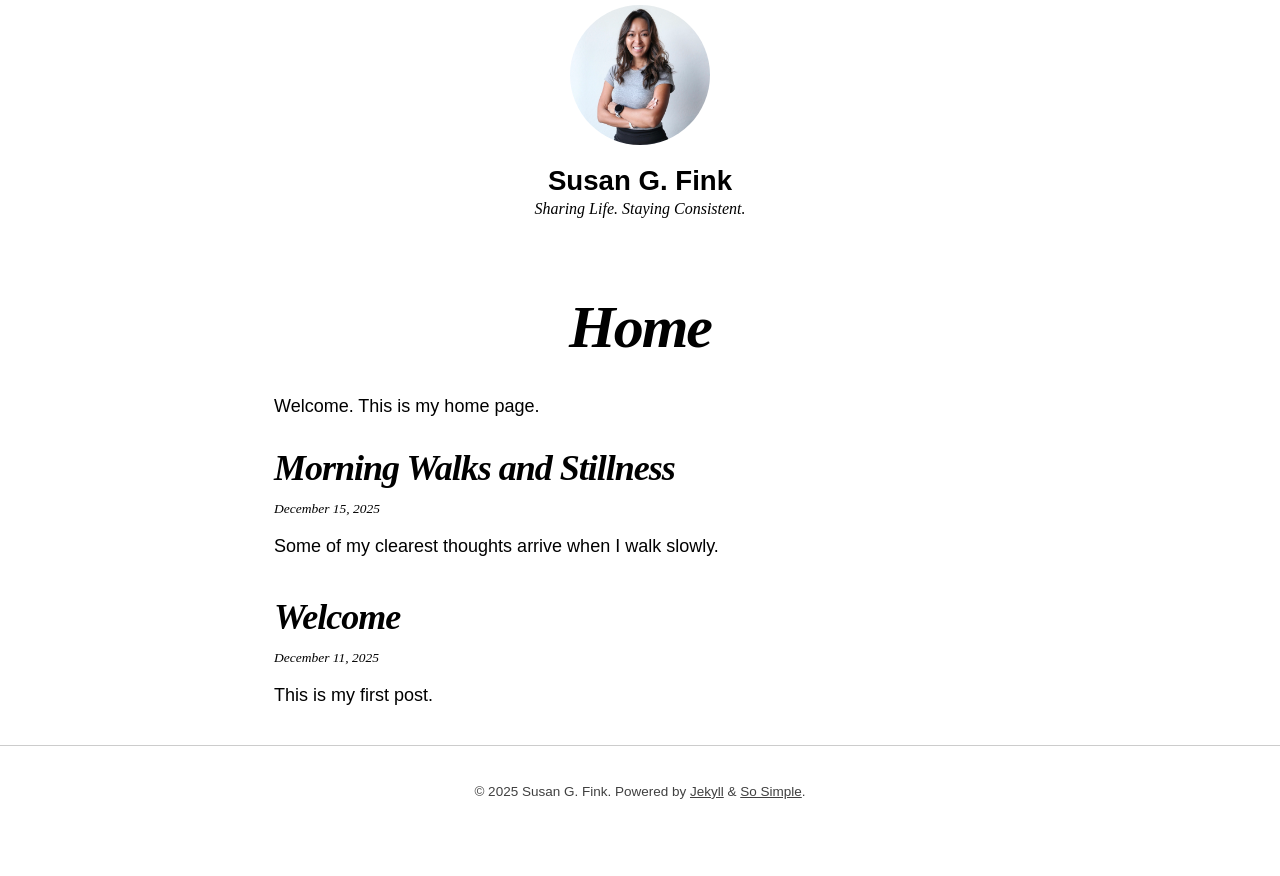
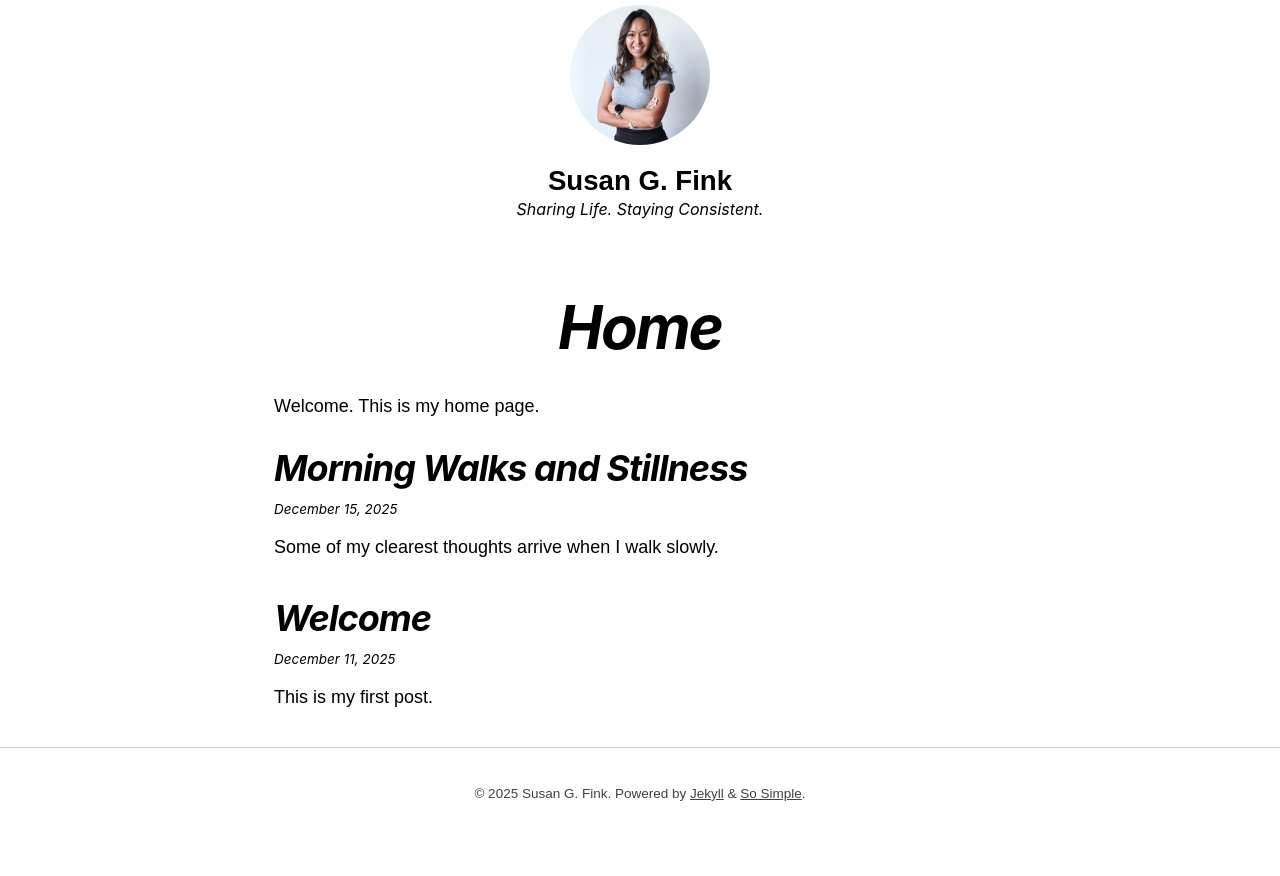
Before and after one commit to susangfink/site, a Jekyll site: the page built from index.md, in a window 1280 px wide. Shown: the part 104-980 px from the top of the page. Built offline with Jekyll 4.4.1, drawn with Linux system fonts in a browser that asks for light colours; nearby versions of some CDN libraries.

Commit message:
Update _variables.scss

```diff
--- a/_sass/so-simple/_variables.scss
+++ b/_sass/so-simple/_variables.scss
@@ -38,7 +38,7 @@ $h6-min: ($base-font-size / $modular-scale-1) !default;
 $h6-max: ($base-font-size / $modular-scale-2) !default;
 
 /* Font Families */
-$serif-font-family: "Lora", serif !default;
+$serif-font-family: "Inter", serif !default;
 $sans-serif-font-family: "Source Sans Pro", sans-serif !default;
 $monospace-font-family: Menlo, Consolas, Monaco, "Courier New", Courier, monospace !default;
 
```
